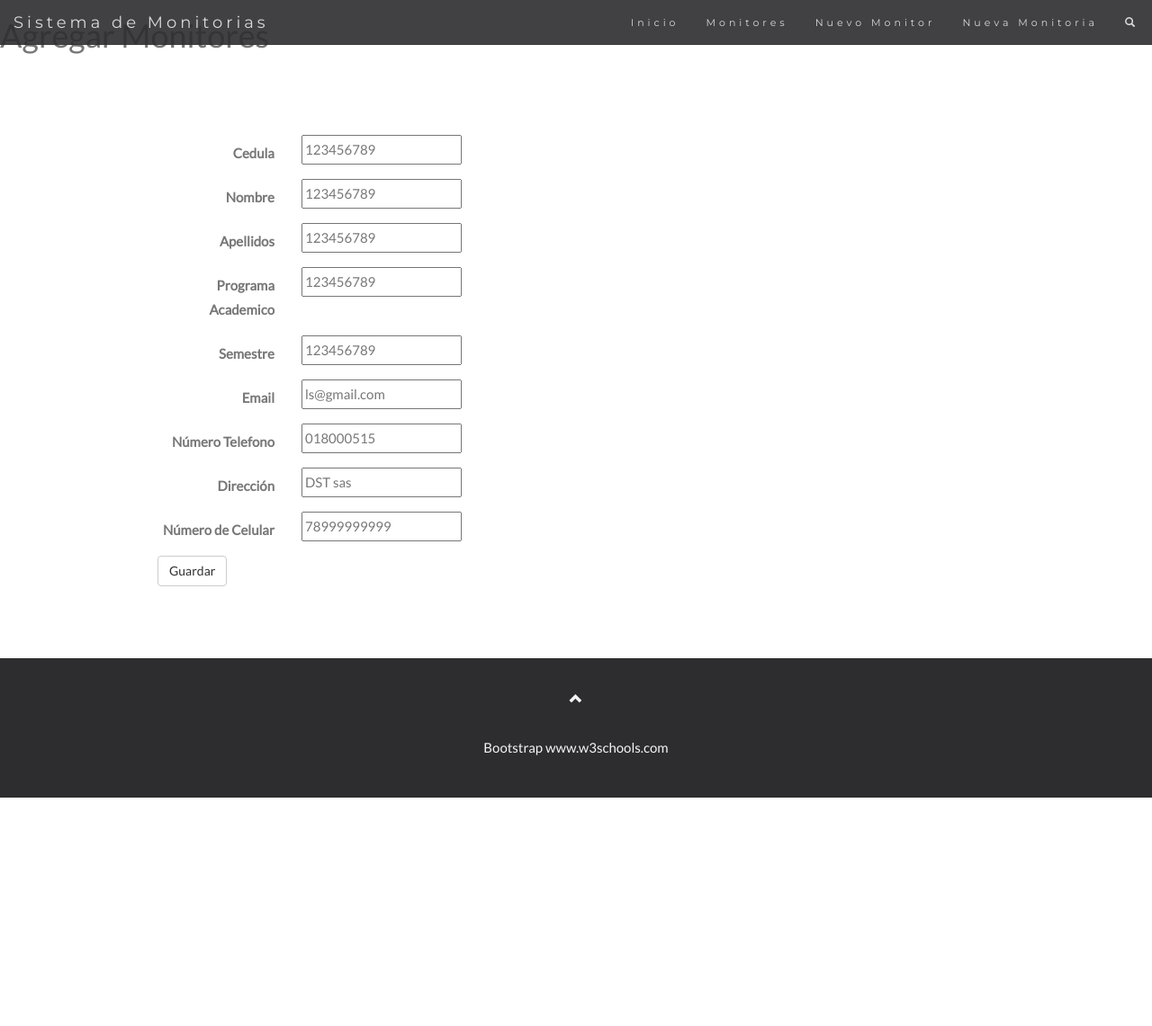
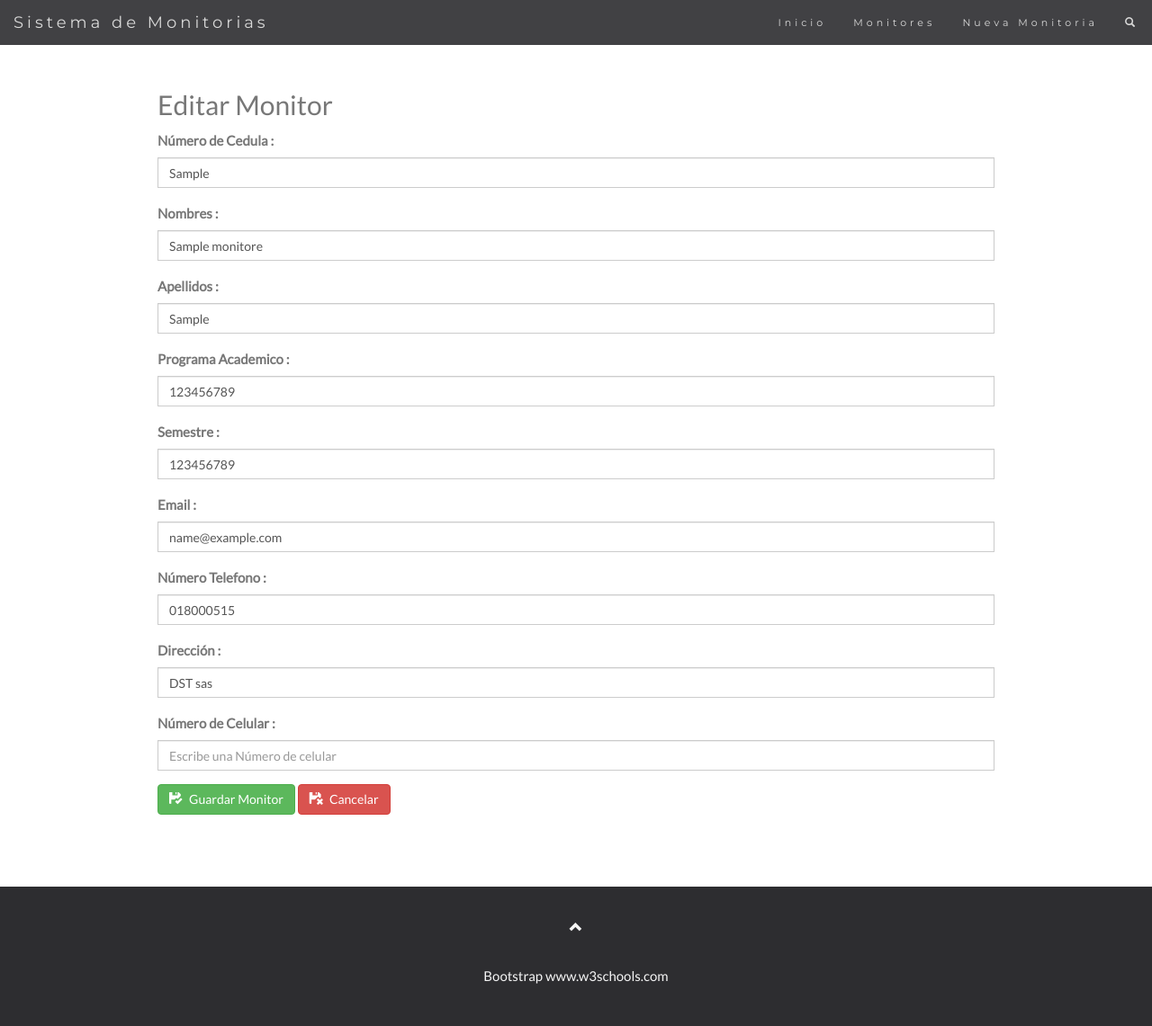
Before and after one commit to luisramos21/sistema_monitorias, a CodeIgniter app: page /sistema_monitorias/index.php/monitores/save/1 in a window 1280 px wide. Shown: the whole page at 90% size. Before the commit the page ends 887 px from the top, so only its background shows below. Run offline with CodeIgniter, Linux system fonts and the light colour scheme; tables that the repository leaves empty or names only in its code hold one stand-in row (values such as "Sample post").

Commit message:
Agregando metodo delete monitores

```diff
--- a/application/controllers/Monitores.php
+++ b/application/controllers/Monitores.php
@@ -18,35 +18,46 @@
     public function __construct() {
         parent::__construct();
 
-        $this->load->helper(array('form','url'));
+        $this->load->helper(array('form', 'url'));
         //$this->load->library("pagination");
         $this->load->model('monitores_model');
     }
-    /*index funtion todos los monitores*/
+
+    /* index funtion todos los monitores */
+
     public function index() {
         $data = $this->monitores_model->get(0);
         $this->load->view('defaut');
-        $this->load->view('monitores/index', array('data'=>$data));
+        $this->load->view('monitores/index', array('data' => $data));
         $this->load->view('footer');
     }
+
     /*
-        Metodo para guardar en o editar monitores
+      Metodo para guardar en o editar monitores
      *      */
-    public function save() {
+
+    public function save($cedula = 0) {
         //set defaut view
         $this->load->view('defaut');
+        $action = "Nuevo";
 
-        if (!$this->input->post()){
-        //load columns name in view
-            $data['mi'] = $this->monitores_model->columns;
+        if (!$this->input->post()) {
+            //load columns name in view
+            if ($cedula > 0) {
+                $action = "Editar";
+                $this->monitores_model->set($cedula);
+            }
+
+            $data['monitor'] = $this->monitores_model->columns;
+            $data['action'] = $action;
             //view for formulario save
             $this->load->view('monitores/save', $data);
-        }else {
+        } else if ($this->input->post()) {
             //echo $this->input->post('cedula');
-            if($this->monitores_model->save($this->input->post(),false)){
+            if ($this->monitores_model->save($this->input->post(), false)) {
                 //redireccionar a index si se guardar correctamente
                 redirect('monitores/index');
-            }else{
+            } else {
                 //error
             }
         }
@@ -54,6 +65,15 @@
         $this->load->view('footer');
     }
 
+    function delete($cedula = 0) {
+        $data = $this->monitores_model->get($cedula);
+        if(!empty($data) && $data !=FALSE){
+           $this->monitores_model->delete($cedula);
+        }else{
+
+        }
+    }
+
 }
 
 ?>
--- a/application/models/monitores_model.php
+++ b/application/models/monitores_model.php
@@ -20,59 +20,59 @@
     public $columns = array(
         array(
             'name' => 'cedula',
-            'label' => 'Cedula',
+            'label' => 'Número de Cedula : ',
             'placeholder' => 'Escribe un número de cedula',
             'value' => '123456789'
         ),
         array(
             'name' => 'nombres',
-            'label' => 'Nombre',
+            'label' => 'Nombres : ',
             'placeholder' => 'Escribe un Nombre',
             'value' => '123456789'
         ),
         array(
             'name' => 'apellidos',
-            'label' => 'Apellidos',
+            'label' => 'Apellidos : ',
             'placeholder' => 'Escribe un Apellido',
             'value' => '123456789'
         ),
         array(
             'name' => 'programa_academico',
-            'label' => 'Programa Academico',
+            'label' => 'Programa Academico : ',
             'placeholder' => 'Escribe un Programa Acádemico',
             'value' => '123456789'
         ),
         array(
             'name' => 'semestre',
             'type' => 'number',
-            'label' => 'Semestre',
+            'label' => 'Semestre : ',
             'placeholder' => 'Escribe un semestre',
             'value' => '123456789'
         ),
         array(
             'name' => 'email',
             'type' => 'email',
-            'label' => 'Email',
+            'label' => 'Email : ',
             'placeholder' => 'Escribe un Email',
             'value' => 'ls@gmail.com'
         ),
         array(
             'name' => 'telefono',
             'type' => 'number',
-            'label' => 'Número Telefono',
+            'label' => 'Número Telefono : ',
             'placeholder' => 'Escribe un Telefono',
             'value' => '018000515'
         ),
         array(
             'name' => 'direccion',
-            'label' => 'Dirección',
+            'label' => 'Dirección : ',
             'placeholder' => 'Escribe una Dirección',
             'value' => 'DST sas'
         ),
         array(
             'name' => 'celular',
             'type' => 'number',
-            'label' => 'Número de Celular',
+            'label' => 'Número de Celular : ',
             'placeholder' => 'Escribe una Número de celular',
             'value' => '78999999999'
         )
@@ -94,11 +94,23 @@
         if ($data->num_rows() > 0) {
             $json = array();
             foreach ($data->result() as $row) {
-                $json[] = (array)$row;
+                $json[] = (array) $row;
             }
             return $json;
         }
         return FALSE;
+    }
+
+    function set($cedula) {
+        $data = $this->get($cedula);
+        //file_put_contents('logger.txt', print_r($data[0], true));
+        foreach ($this->columns as $keyColum => $column) {
+            foreach ($data[0] as $key => $value) {
+              if($column['name'] ==$key){
+                  $this->columns[$keyColum]['value'] = $value;
+              }
+            }
+        }
     }
 
     /*
--- a/application/views/defaut.php
+++ b/application/views/defaut.php
@@ -94,12 +94,7 @@
   .nav-tabs li a {
       color: #777;
   }
-  #googleMap {
-      width: 100%;
-      height: 400px;
-      -webkit-filter: grayscale(100%);
-      filter: grayscale(100%);
-  }
+
   .navbar {
       font-family: Montserrat, sans-serif;
       margin-bottom: 0;
@@ -151,7 +146,6 @@
       resize: none;
   }
 
-
   </style>
 </head>
 <body id="myPage" data-spy="scroll" data-target=".navbar" data-offset="50">
@@ -170,7 +164,6 @@
       <ul class="nav navbar-nav navbar-right">
         <li><a href="#">Inicio</a></li>
         <li><a href="<?php echo base_url();?>index.php/monitores/">Monitores</a></li>
-        <li><a href="<?php echo base_url();?>index.php/monitores/save">Nuevo Monitor</a></li>
         <li><a href="<?php echo base_url();?>index.php/monitores/save">Nueva Monitoria</a></li>
         <!--<li class="dropdown">
           <a class="dropdown-toggle" data-toggle="dropdown" href="#">MORE
--- a/application/views/monitores/save.php
+++ b/application/views/monitores/save.php
@@ -1,5 +1,6 @@
-<h1>Agregar Monitores</h1>
+
 <div class="container">
+    <h2><?php echo $action; ?> Monitor</h2>
     <?php
     /*
      * To change this license header, choose License Headers in Project Properties.
@@ -7,33 +8,36 @@
      * and open the template in the editor.
      */
 
-//ini form
-//if (isset($columns)) {
-    echo form_open("/monitores/save", array("class" => "form-horizontal"));
-    foreach ($mi as $key => $column) {
+
+    echo form_open("/monitores/save");
+    foreach ($monitor as $key => $column) {
         $column['id'] = $column['name'];
+        $column['class'] = "form-control";
         //test
-        if ($key == 'cedula') {
+        if ($key == 'cedula' && $column['value']=='123456789') {
             $column['value'] = crc32(md5(date('Y-m-d H:s:i')));
         }
         ?>
         <div class="form-group">
             <?php
-            echo form_label($column['label'], $column['label'], array(
-                "class" => "control-label col-sm-2",
+            echo form_label($column['label'], $column['id'], array(
                 "for" => $column['id']
                     )
             );
+            echo form_input($column);
             ?>
-            <div class="col-sm-10">
-                <?php echo form_input($column); ?>
-            </div>
+
         </div>
 
         <?php
     }
-
-    echo form_submit('', 'Guardar', array("class" => 'btn btn-default'));
+    echo form_label('<span class="glyphicon glyphicon-floppy-saved"></span> &nbsp;&nbsp;Guardar Monitor', 'submit', array("class" => 'btn btn-success'));
+    echo form_submit('', 'GO', array("class" => 'hidden', 'id' => 'submit'));
+    echo form_button('', '<span class="glyphicon glyphicon-floppy-remove"></span> &nbsp;&nbsp;Cancelar', array("class" => 'btn btn-danger','onclick'=>'cancelar();'));
     echo form_close(); //end form
     ?>
 </div>
+<script>
+function cancelar() {
+    location.href = "<?php echo base_url(); ?>index.php/monitores/index";}
+</script>
```
Also changed, not shown: application/views/monitores/index.php (+26 -0 lines), application/views/css/style.css (deleted).
